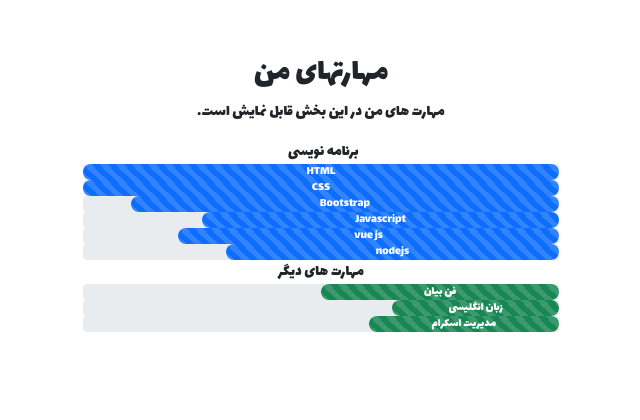
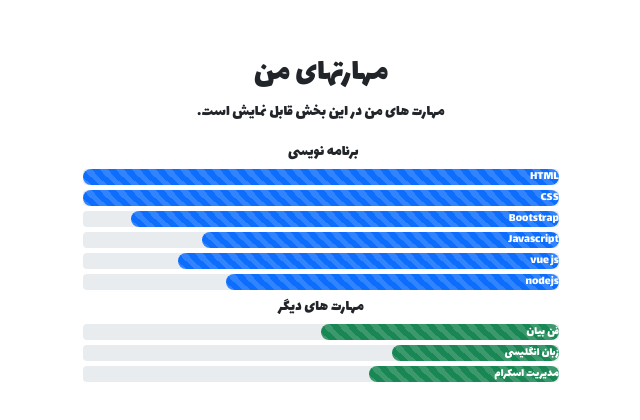
Before and after one commit to onlineabedini/New-practical-team, a Nuxt app in the folder practical_group_1402_1/personal/: page /skills in a window 1280 px wide. Shown: the part 196-616 px from the top of the page, without its empty margins (453-1093 px from the left). Built offline with nearby package versions, Linux system fonts and the light colour scheme.

Commit message:
Update skills.vue

```diff
--- a/practical_group_1402_1/personal/pages/skills.vue
+++ b/practical_group_1402_1/personal/pages/skills.vue
@@ -1,67 +1,64 @@
 <template>
     <div>
 
-    <div class="container-xxl" style="height: 200px;">.</div>
+    <div class="container-xxl h200" ></div>
     <div class="container-sm">
-        <div class="container-sm" style="text-align: center;">
+        <div class="container-sm txtalign">
             <h2>مهارتهای من</h2>
             <p>مهارت های من در این بخش قابل نمایش است.</p>
         </div>
-        <div class="container-sm " style="max-width: 500px;">
-            <div> </div>
-            <div style="text-align: center;">برنامه نویسی </div>
-            <div> </div>
-            <div class="progress" role="progressbar" aria-label="Basic example" aria-valuenow="0" aria-valuemin="0" aria-valuemax="100">
-                <div class="progress-bar progress-bar-striped" style="width: 100%">HTML</div>
+        <div class="container-sm text-end mw500 ">
+            <div class="txtalign" >برنامه نویسی </div>
+            <div class="progress margin" role="progressbar" aria-label="Basic example" aria-valuenow="0" aria-valuemin="0" aria-valuemax="100">
+                <div class="progress-bar progress-bar-striped text-end " style="width: 100%">HTML</div>
               </div>
-              <div> </div>
-              <div class="progress" role="progressbar" aria-label="Basic example" aria-valuenow="25" aria-valuemin="0" aria-valuemax="100">
-                <div class="progress-bar progress-bar-striped" style="width: 100%">CSS</div>
+              <div class="progress margin" role="progressbar" aria-label="Basic example" aria-valuenow="25" aria-valuemin="0" aria-valuemax="100">
+                <div class="progress-bar progress-bar-striped text-end" style="width: 100%">CSS</div>
               </div>
-              <div> </div>
-              <div class="progress" role="progressbar" aria-label="Basic example" aria-valuenow="50" aria-valuemin="0" aria-valuemax="100">
-                <div class="progress-bar progress-bar-striped" style="width: 90%">Bootstrap</div>
+              <div class="progress margin" role="progressbar" aria-label="Basic example" aria-valuenow="50" aria-valuemin="0" aria-valuemax="100">
+                <div class="progress-bar progress-bar-striped text-end" style="width: 90%">Bootstrap</div>
               </div>
-              <div> </div>
-              <div class="progress" role="progressbar" aria-label="Basic example" aria-valuenow="75" aria-valuemin="0" aria-valuemax="100">
-                <div class="progress-bar progress-bar-striped" style="width: 75%">Javascript</div>
+              <div class="progress margin" role="progressbar" aria-label="Basic example" aria-valuenow="75" aria-valuemin="0" aria-valuemax="100">
+                <div class="progress-bar progress-bar-striped text-end" style="width: 75%">Javascript</div>
               </div>
-              <div> </div>
-              <div class="progress" role="progressbar" aria-label="Basic example" aria-valuenow="100" aria-valuemin="0" aria-valuemax="100">
-                <div class="progress-bar progress-bar-striped" style="width: 80%">vue js</div>
+              <div class="progress margin" role="progressbar" aria-label="Basic example" aria-valuenow="100" aria-valuemin="0" aria-valuemax="100">
+                <div class="progress-bar progress-bar-striped text-end" style="width: 80%">vue js</div>
               </div>
-              <div> </div>
-              <div class="progress" role="progressbar" aria-label="Basic example" aria-valuenow="100" aria-valuemin="0" aria-valuemax="100">
-                <div class="progress-bar progress-bar-striped" style="width: 70%">nodejs</div>
+              <div class="progress margin" role="progressbar" aria-label="Basic example" aria-valuenow="100" aria-valuemin="0" aria-valuemax="100">
+                <div class="progress-bar progress-bar-striped text-end" style="width: 70%">nodejs</div>
               </div>
-              <div> </div>
         </div>
-        <div> </div>
-        <div class="container-sm" style="max-width: 500px;" >
-            <div> </div>
-            <div style="text-align: center;">مهارت های دیگر</div>
-            <div> </div>
-            <div class="progress" role="progressbar" aria-label="Success example" aria-valuenow="25" aria-valuemin="0" aria-valuemax="100">
-                <div class="progress-bar bg-success progress-bar-striped" style="width: 50%">فن بیان</div>
+        <div class="container-sm text-end mw500"  >
+            <div class="txtalign" >مهارت های دیگر</div>
+            <div class="progress margin" role="progressbar" aria-label="Success example" aria-valuenow="25" aria-valuemin="0" aria-valuemax="100">
+                <div class="progress-bar bg-success progress-bar-striped text-end" style="width: 50%">فن بیان</div>
               </div>
-              <div> </div>
-              <div class="progress" role="progressbar" aria-label="Info example" aria-valuenow="50" aria-valuemin="0" aria-valuemax="100">
-                <div class="progress-bar bg-success progress-bar-striped" style="width: 35%">زبان انگلیسی</div>
+              <div class="progress margin " role="progressbar" aria-label="Info example" aria-valuenow="50" aria-valuemin="0" aria-valuemax="100">
+                <div class="progress-bar bg-success progress-bar-striped text-end" style="width: 35%">زبان انگلیسی</div>
               </div>
-              <div> </div>
-              <div class="progress" role="progressbar" aria-label="Warning example" aria-valuenow="75" aria-valuemin="0" aria-valuemax="100">
-                <div class="progress-bar bg-success progress-bar-striped" style="width: 40%">مدیریت اسکرام</div>
+              <div class="progress margin" role="progressbar" aria-label="Warning example" aria-valuenow="75" aria-valuemin="0" aria-valuemax="100">
+                <div class="progress-bar bg-success progress-bar-striped text-end" style="width: 40%">مدیریت اسکرام</div>
               </div>
-              <div> </div>
         </div>
     </div>
-    <div class="container-xxl" style="height: 200px;">.</div>
-
     </div>
 </template>
 <script>
 
 </script>
 <style scoped>
+.txtalign{
+    text-align: center;
+}
+.mw500{
+    max-width: 500px;
+}
+.h200{
+    height: 200px;
+}
+.margin{
+    margin-top: 5px;
+    margin-bottom: 5px;
+}
 
 </style>
```
